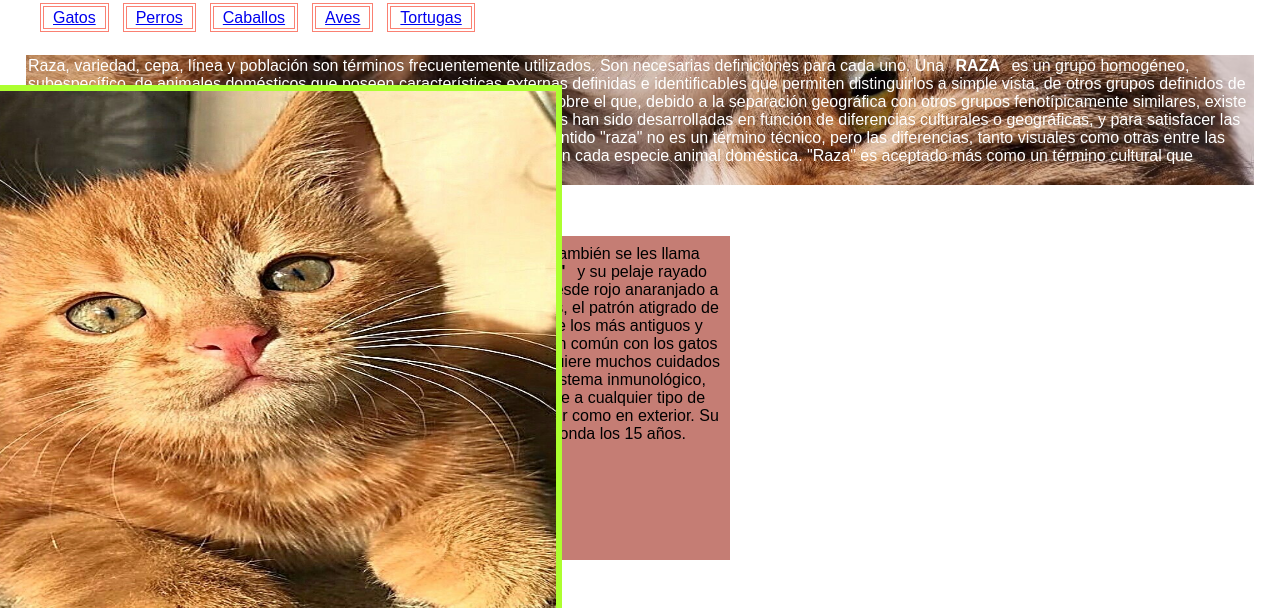
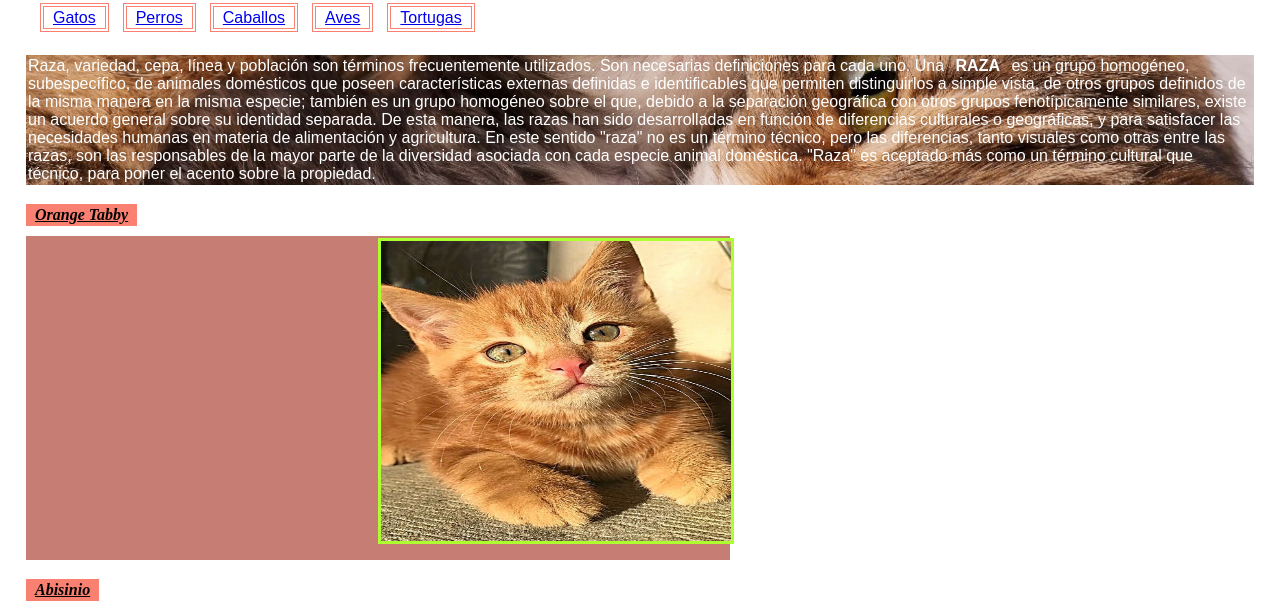
Before and after one commit to EderFornero/Proyecto-HTML-CSS-SCSS, a plain HTML site: page index.html in a window 1280 px wide. In both pictures the pointer is over the picture 206 px from the left and 521 px from the top of the page. Shown: the part 130-738 px from the top of the page. Drawn offline with nearby package versions, Linux system fonts and the light colour scheme.

Commit message:
transicion-terminada

```diff
--- a/style.css
+++ b/style.css
@@ -131,7 +131,7 @@
 /* Añadido de transformacion y transicion*/
 
 .texto:hover>.izquierda {
-    transform: scale(2);
+     transform: translateX(350px);
 }
 
 
```
